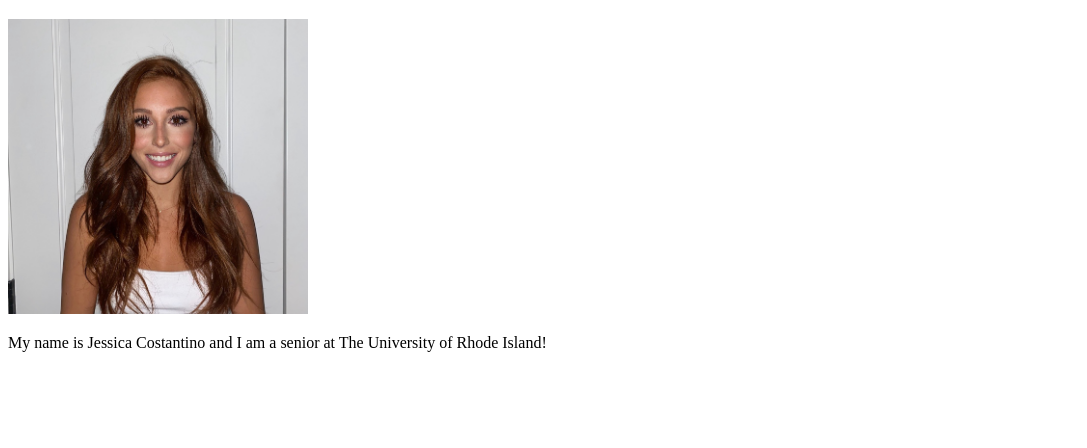
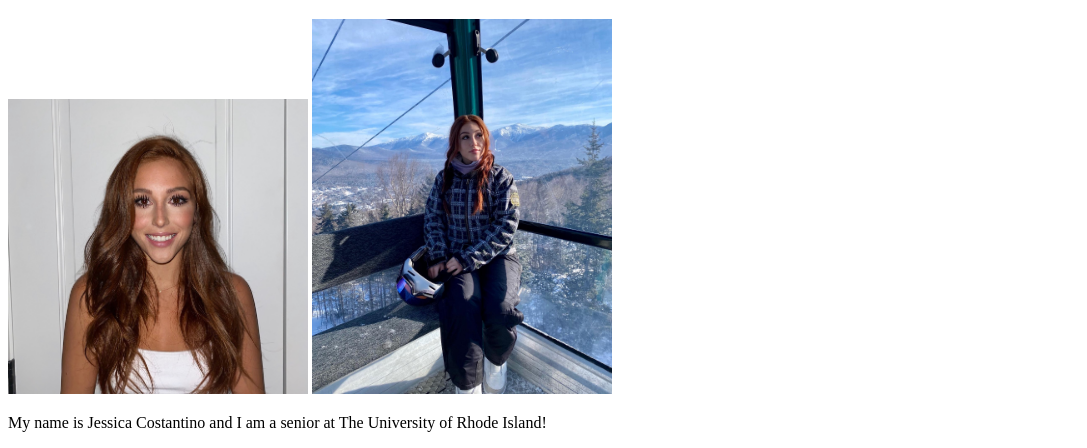
Before and after one commit to jesscostantino/jesscostantino.github.io, a plain HTML site: page aboutme.html in a window 1280 px wide. Shown: the part 418-866 px from the top of the page, without its empty margins (0-1087 px from the left). Before the commit the page ends 800 px from the top, so only its background shows below. Drawn offline with Linux system fonts and the light colour scheme.

Commit message:
Update aboutme.html

```diff
--- a/aboutme.html
+++ b/aboutme.html
@@ -25,5 +25,10 @@
            margin-left= 30px;
            margin-right= 30px}
            ></a>
+    <img src="A8FB0AC8-E806-4FB9-8D41-1ABB67113A5F.JPG"
+         {height= "300;"
+         width= "300;"
+         float= left;}>
+
   <p> My name is Jessica Costantino and I am a senior at The University of Rhode Island! <p/>
 </html>
```
